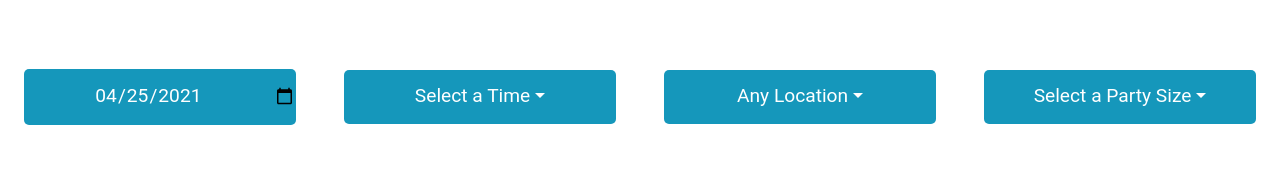
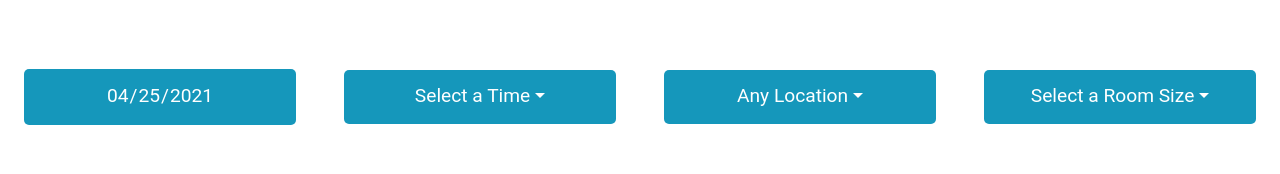
Before and after one commit to Kartik-3004/SE_Project, a React (Create React App) app in the folder frontend/: page / in a window 1280 px wide. Both pictures are taken after a click on the button "Book a Room". Shown: the part 270-444 px from the top of the page. Built offline with nearby package versions, Linux system fonts and the light colour scheme.

Commit message:
Updating Frontend

```diff
--- a/frontend/src/pages/Book.js
+++ b/frontend/src/pages/Book.js
@@ -35,7 +35,12 @@ const Book = (props) => {
 	});
 
 	// List of potential locations
-	const [locations] = useState(['Any Location', 'Patio', 'Inside', 'Bar']);
+	const [locations] = useState([
+		'Any Location',
+		'1st Floor',
+		'2nd Floor',
+		'3rd Floor',
+	]);
 	const [times] = useState([
 		'9AM',
 		'10AM',
@@ -282,6 +287,7 @@ const Book = (props) => {
 							? 'Book a Room'
 							: 'Confirm Reservation'}
 					</p>
+
 					<p className="selected-room">
 						{selection.room.id
 							? 'You are booking room ' + selection.room.name
@@ -303,7 +309,7 @@ const Book = (props) => {
 							<input
 								type="date"
 								required="required"
-								className="booking-dropdown"
+								className="booking-dropdown unstyled"
 								value={
 									selection.date.toISOString().split('T')[0]
 								}
@@ -379,7 +385,7 @@ const Book = (props) => {
 									className="booking-dropdown"
 								>
 									{selection.size === 0
-										? 'Select a Party Size'
+										? 'Select a Room Size'
 										: selection.size.toString()}
 								</DropdownToggle>
 								<DropdownMenu
@@ -398,7 +404,6 @@ const Book = (props) => {
 									{getEmptyRooms()} available
 								</p>
 							) : null}
-
 							{selection.date && selection.time ? (
 								getEmptyRooms() > 0 ? (
 									<div>
@@ -406,7 +411,9 @@ const Book = (props) => {
 											<span className="empty-room"></span>{' '}
 											&nbsp; Available &nbsp;&nbsp;
 											<span className="full-room"></span>{' '}
-											&nbsp; Unavailable &nbsp;&nbsp;
+											&nbsp; Unavailable &nbsp;&nbsp;{' '}
+											&nbsp; Each circle represents 50
+											capacity &nbsp;&nbsp;
 										</div>
 										<Row noGutters>{getRooms()}</Row>
 									</div>
--- a/frontend/src/style/index.css
+++ b/frontend/src/style/index.css
@@ -93,6 +93,15 @@ body {
 
 /* Dropdowns */
 
+.unstyled {
+	-webkit-appearance: none;
+}
+.unstyled::-webkit-inner-spin-button,
+.unstyled::-webkit-calendar-picker-indicator {
+	display: none;
+	-webkit-appearance: none;
+}
+
 .booking-dropdown {
 	width: 85%;
 	padding: 4% 0;
@@ -178,6 +187,10 @@ body {
 	margin-bottom: 8px;
 }
 
+.selectable-room {
+	margin: 5px;
+}
+
 .selectable-room:hover {
 	cursor: pointer;
 }
```
